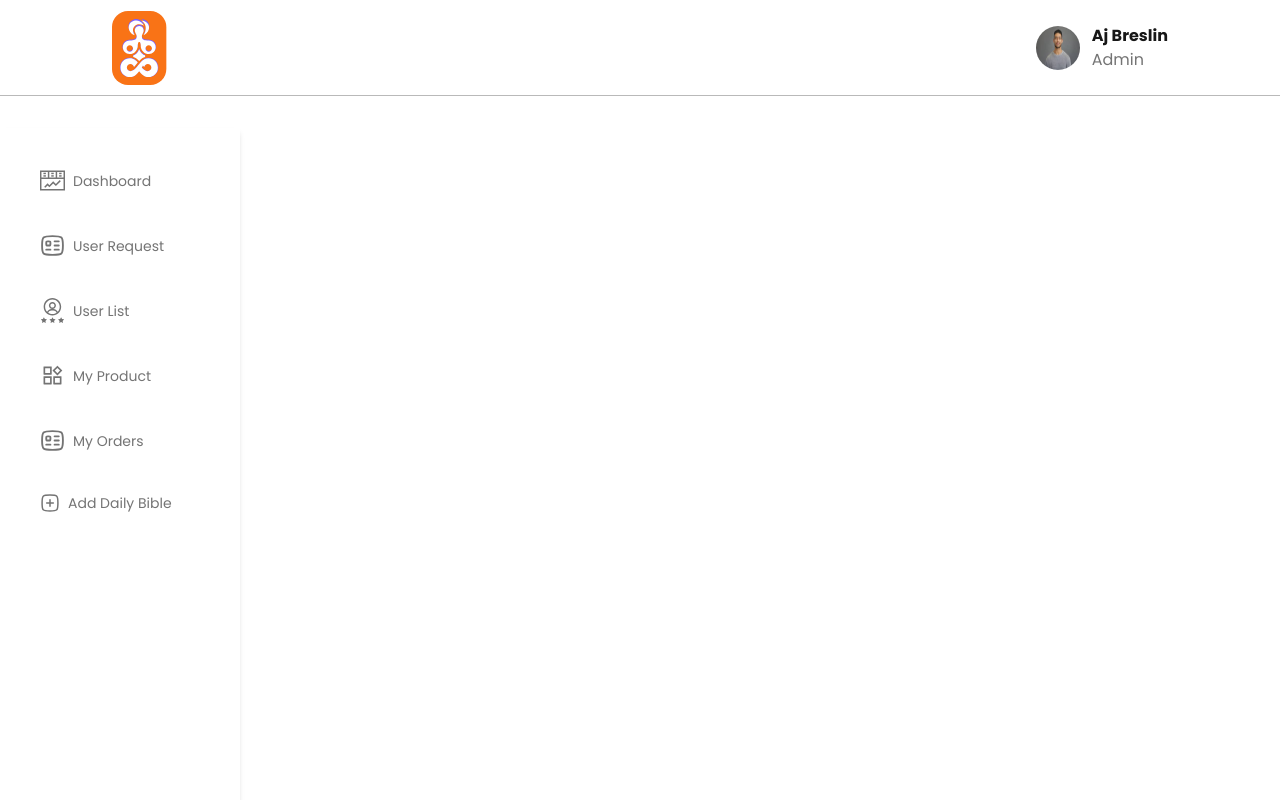
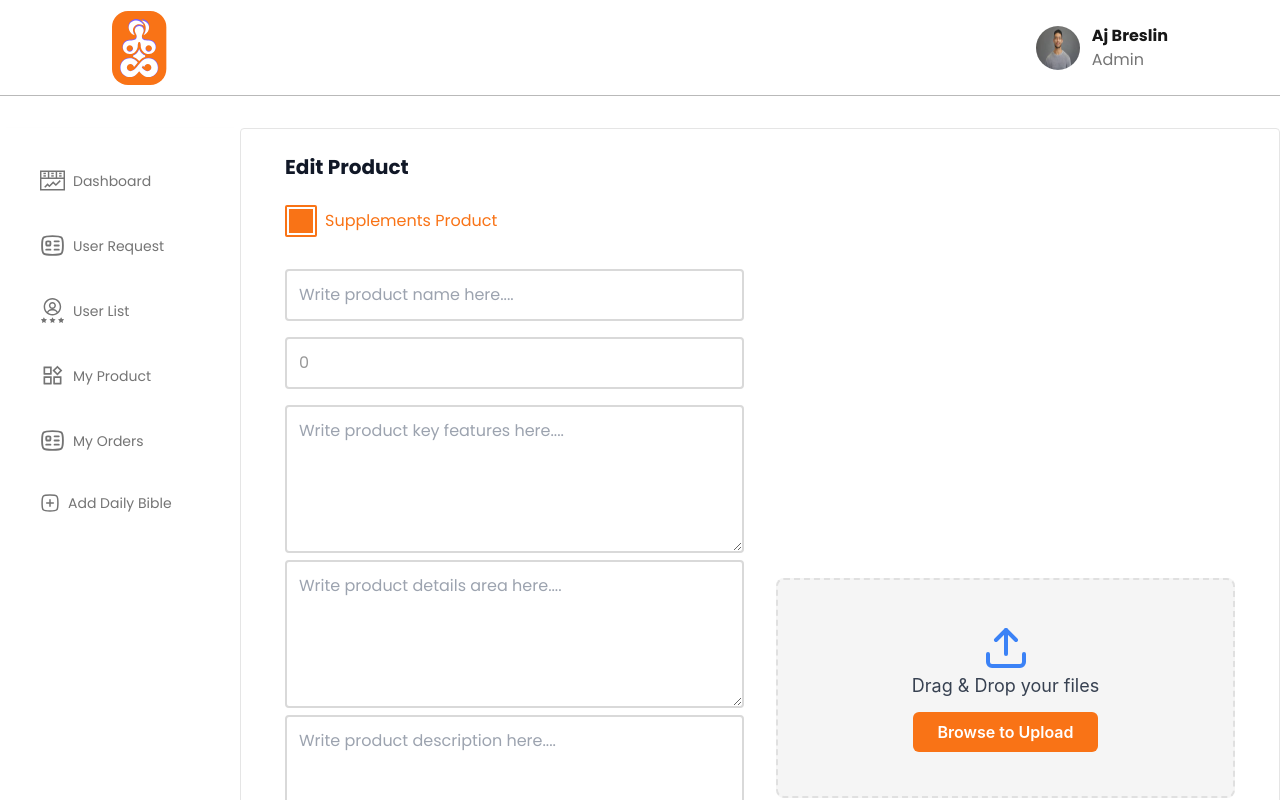
Before and after one commit to AbuRahat889/gains_for_glory, a Next.js app: page /edit-product/supplements in a window 1280 px wide. Shown: the top 800 px of the page. Built offline with nearby package versions, Linux system fonts and the light colour scheme.

Commit message:
feat: Update product editing pages and integrate product fetching for supplements

```diff
--- a/src/app/(dashboard)/edit-product/merchandise/page.tsx
+++ b/src/app/(dashboard)/edit-product/merchandise/page.tsx
@@ -7,7 +7,7 @@ export default function page() {
       <div className="bg-white border my-6 px-5 rounded-sm">
         <div className="max-w-6xl p-0 md:p-6 bg-white min-h-screen">
           <h1 className="text-xl font-semibold mb-6 text-gray-900">
-            Upload New Product
+            Edit Product
           </h1>
 
           {/* Selector Buttons */}
@@ -30,7 +30,7 @@ export default function page() {
             </div>
           </div>
 
-          <MerchandiseProduct  />
+          <MerchandiseProduct />
         </div>
       </div>
     </div>
--- a/src/app/(dashboard)/edit-product/supplements/page.tsx
+++ b/src/app/(dashboard)/edit-product/supplements/page.tsx
@@ -1,7 +1,33 @@
-import React from 'react'
+import SupplementsProduct from "@/components/MyProduct/SupplementsProduct";
+import React from "react";
 
 export default function page() {
   return (
-    <div>page</div>
-  )
+    <div className="min-h-screen bg-white mt-32">
+      <div className="bg-white border my-6 px-5 rounded-sm">
+        <div className="max-w-6xl p-0 md:p-6 bg-white min-h-screen">
+          <h1 className="text-xl font-semibold mb-6 text-gray-900">
+            Edit Product
+          </h1>
+
+          {/* Selector Buttons */}
+          <div className="flex items-center gap-2 cursor-pointer">
+            <div className="">
+              <button
+                className={`w-5 md:w-8  h-5 md:h-8 rounded-[2px] border-2 transition-all duration-200 border-orange-500 flex justify-center items-center`}
+                aria-label="Supplements"
+              >
+                <div className={` h-3 w-3 md:h-6 md:w-6  bg-orange-500 `}></div>
+              </button>
+            </div>
+            <span className="text-base font-medium text-primaryColor leading-normal">
+              Supplements Product
+            </span>
+          </div>
+
+          <SupplementsProduct />
+        </div>
+      </div>
+    </div>
+  );
 }
--- a/src/components/MyProduct/AllProduct.tsx
+++ b/src/components/MyProduct/AllProduct.tsx
@@ -9,7 +9,7 @@ export default function AllProduct() {
 
   return (
     <div className="min-h-screen mt-5">
-      <div className="grid grid-cols-1 sm:grid-cols-2 md:grid-cols-3 lg:grid-cols-4 gap-10">
+      <div className="grid grid-cols-1 sm:grid-cols-2 md:grid-cols-3 xl:grid-cols-4 gap-10">
         {data?.data?.map((product: any) => (
           <ProductCard key={product.id} product={product} />
         ))}
--- a/src/components/MyProduct/MerchandiseProduct.tsx
+++ b/src/components/MyProduct/MerchandiseProduct.tsx
@@ -77,7 +77,6 @@ export default function MerchandiseProduct() {
       }
 
       const response = await createProductFN(formData).unwrap();
-      console.log(response);
       if (response?.success) {
         methods.reset();
         setSelectedSizes([]);
--- a/src/components/MyProduct/ProductCard.tsx
+++ b/src/components/MyProduct/ProductCard.tsx
@@ -98,26 +98,26 @@ export default function ProductCard({ product }: ProductCardProps) {
                 <path
                   d="M19.75 5.5L19.1303 15.5251C18.9719 18.0864 18.8928 19.3671 18.2508 20.2879C17.9333 20.7431 17.5247 21.1273 17.0507 21.416C16.0921 22 14.809 22 12.2427 22C9.67312 22 8.3883 22 7.42905 21.4149C6.9548 21.1257 6.546 20.7408 6.22868 20.2848C5.58688 19.3626 5.50945 18.0801 5.35461 15.5152L4.75 5.5"
                   stroke="white"
-                  stroke-width="1.5"
-                  stroke-linecap="round"
+                  strokeWidth="1.5"
+                  strokeLinecap="round"
                 />
                 <path
                   d="M3.25 5.5H21.25M16.3057 5.5L15.6231 4.09173C15.1696 3.15626 14.9428 2.68852 14.5517 2.39681C14.465 2.3321 14.3731 2.27454 14.277 2.2247C13.8439 2 13.3241 2 12.2845 2C11.2188 2 10.686 2 10.2457 2.23412C10.1481 2.28601 10.055 2.3459 9.96729 2.41317C9.57164 2.7167 9.35063 3.20155 8.90861 4.17126L8.30292 5.5"
                   stroke="white"
-                  stroke-width="1.5"
-                  stroke-linecap="round"
+                  strokeWidth="1.5"
+                  strokeLinecap="round"
                 />
                 <path
                   d="M9.75 16.5V10.5"
                   stroke="white"
-                  stroke-width="1.5"
-                  stroke-linecap="round"
+                  strokeWidth="1.5"
+                  strokeLinecap="round"
                 />
                 <path
                   d="M14.75 16.5V10.5"
                   stroke="white"
-                  stroke-width="1.5"
-                  stroke-linecap="round"
+                  strokeWidth="1.5"
+                  strokeLinecap="round"
                 />
               </g>
             </svg>
--- a/src/components/MyProduct/SupplementsProduct.tsx
+++ b/src/components/MyProduct/SupplementsProduct.tsx
@@ -1,11 +1,16 @@
 "use client";
-import React from "react";
+import React, { useEffect } from "react";
 import { FormProvider, SubmitHandler, useForm } from "react-hook-form";
 import { FormInput } from "../ui/Input";
 import UploadMedia from "../ui/UploadMedia";
 import { Button } from "../ui/button";
-import { useCreateProductMutation } from "@/redux/api/productApi";
+import {
+  useCreateProductMutation,
+  useEditProductMutation,
+  useGetSingleProductQuery,
+} from "@/redux/api/productApi";
 import { toast } from "react-toastify";
+import { useRouter, useSearchParams } from "next/navigation";
 
 export type FormValues = {
   name: string;
@@ -18,13 +23,29 @@ export type FormValues = {
 };
 
 export default function SupplementsProduct() {
-  const methods = useForm<FormValues>();
+  const router = useRouter();
+  const params = useSearchParams();
+  const id = params.get("id");
+  const { data } = useGetSingleProductQuery(id, { skip: !id });
+  const methods = useForm<FormValues>({
+    defaultValues: {
+      name: data?.data?.result?.name || "",
+      price: data?.data?.result?.price || 0,
+      photos: data?.data?.result?.image?.[0] || [],
+      description: data?.data?.result?.productDescription || "",
+      features: data?.data?.result?.keyFeature || "",
+      details: data?.data?.result?.productDetails || "",
+    },
+  });
+
+  const [editProductFN, { isLoading: isLoadingEdit }] =
+    useEditProductMutation();
   const [createProductFN, { isLoading }] = useCreateProductMutation();
   const formData = new FormData();
   const onSubmit: SubmitHandler<FormValues> = async (data) => {
     const bodyData = {
       name: data?.name,
-      category: "merchandise",
+      category: "supplements",
       price: data?.price,
       keyFeature: data?.features,
       productDetails: data?.details,
@@ -35,6 +56,17 @@ export default function SupplementsProduct() {
       formData.append("productImage", photo);
     });
     formData.append("bodyData", JSON.stringify(bodyData));
+    if (id) {
+      const response = await editProductFN({ formData, id }).unwrap();
+      console.log(response);
+      if (response?.success) {
+        methods.reset();
+        toast.success(response?.message || "Product updated successfully!");
+        router.push("/my-product");
+        // Optionally, you can show a success message or redirect
+      }
+      return;
+    }
     try {
       const response = await createProductFN(formData).unwrap();
       console.log(response);
@@ -48,6 +80,20 @@ export default function SupplementsProduct() {
       console.error("Error uploading product:", error);
     }
   };
+
+  // set default values for form fields
+  useEffect(() => {
+    if (data?.data?.result) {
+      methods.reset({
+        name: data.data.result.name || "",
+        price: data.data.result.price || 0,
+        photos: data.data.result.image || [],
+        description: data.data.result.productDescription || "",
+        features: data.data.result.keyFeature || "",
+        details: data.data.result.productDetails || "",
+      });
+    }
+  }, [data?.data?.result, methods]);
 
   return (
     <div className="mt-8">
@@ -112,7 +158,7 @@ export default function SupplementsProduct() {
             <div className="w-full space-y-6">
               <UploadMedia name="photos" />
               <Button type="submit" variant="default" className="w-full p-6">
-                {isLoading ? "Loading..." : "Create"}
+                {isLoading || isLoadingEdit ? "Loading..." : "Create"}
               </Button>
             </div>
           </div>
```
